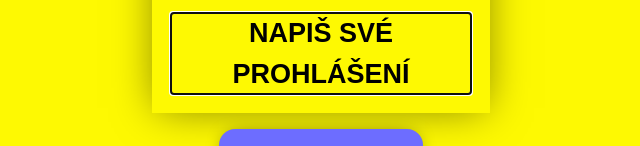
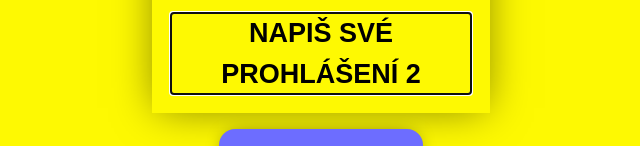
Before and after one commit to SimonBarak/choco_afro, a website built with webpack: page index.html in a window 1280 px wide. Shown: the part 188-334 px from the top of the page, without its empty margins (319-959 px from the left). Built offline with nearby package versions, Linux system fonts and the light colour scheme.

Commit message:
push changes

```diff
--- a/index.html
+++ b/index.html
@@ -146,7 +146,7 @@
           <!-- <input placeholder="Zde napiš svoje prohlášení" value="" /> -->
 
           <h1 id="contenteditable" contenteditable="true">
-            Napiš své prohlášení
+            Napiš své prohlášení 2
           </h1>
         </div>
       </div>
```
